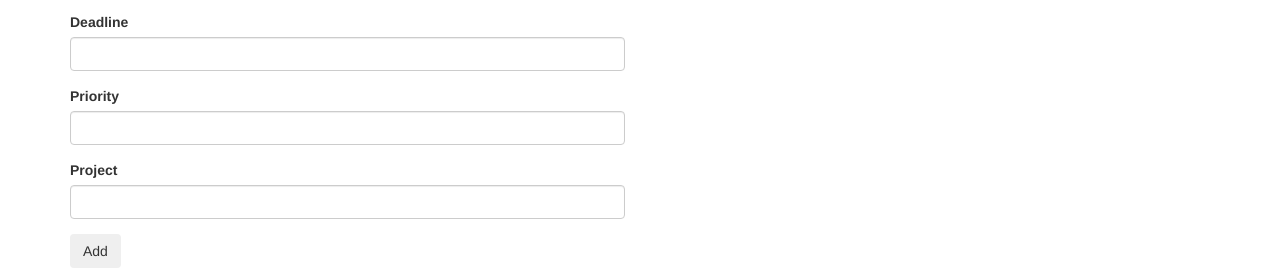
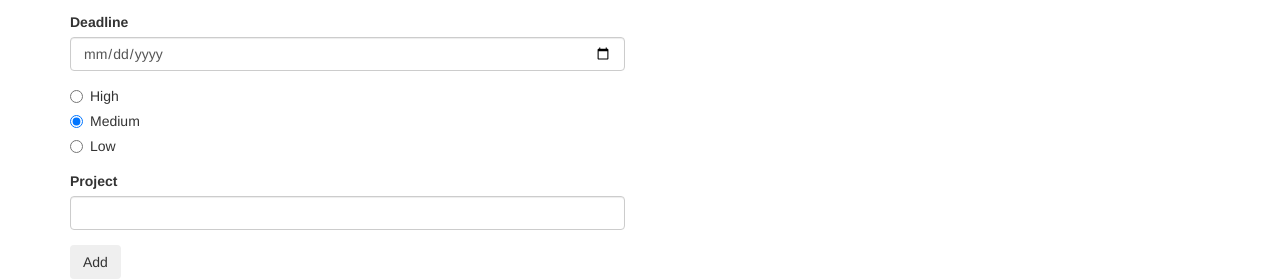
Before and after one commit to CharlesEwel/contact2, a plain HTML site: page todolist.html in a window 1280 px wide. Shown: the part 288-567 px from the top of the page. Drawn offline with Linux system fonts and the light colour scheme.

Commit message:
change data types for todo list object

```diff
--- a/js/scripts.js
+++ b/js/scripts.js
@@ -17,6 +17,14 @@ function Todo(task, deadline, priority, project) {
   this.priority = priority;
   this.project = project;
 }
+
+function formatDate(date) {
+  var day = date.charAt(8)+date.charAt(9);
+  var month = date.charAt(5)+date.charAt(6);
+  var year = date.charAt(0)+date.charAt(1)+date.charAt(2)+date.charAt(3);
+  return month+'/'+day+'/'+year
+}
+
 
 Contact.prototype.fullName = function() {
   return this.firstName + " " + this.lastName;
@@ -74,10 +82,10 @@ $(document).ready(function() {
 
     var inputtedTask = $("input#new-task").val();
     var inputtedDeadline = $("input#new-deadline").val();
-    var inputtedPriority = $("input#new-priority").val();
+    var inputtedPriority = $("input:radio[name=priority]:checked").val();
     var inputtedProject = $("input#new-project").val();
 
-    var newTodo = new Todo(inputtedTask, inputtedDeadline, inputtedPriority, inputtedProject);
+    var newTodo = new Todo(inputtedTask, formatDate(inputtedDeadline), inputtedPriority, inputtedProject);
 
     $("ul#toDoList").append("<li><span class='todo'>" + newTodo.task + "</span></li>");
     $(".todo").last().click(function() {
--- a/todolist.html
+++ b/todolist.html
@@ -5,7 +5,7 @@
     <link href="css/styles.css" rel="stylesheet" type="text/css">
     <script src="js/jquery-1.12.4.js"></script>
     <script src="js/scripts.js"></script>
-    <title>Places We've Visited</title>
+    <title>To Do List</title>
   </head>
   <body>
     <div class="container">
@@ -28,11 +28,27 @@
             </div>
             <div class="form-group">
               <label for="new-deadline">Deadline</label>
-              <input type="text" class="form-control" id="new-deadline">
+              <input type="date" min="2016-06-13" class="form-control" id="new-deadline">
             </div>
             <div class="form-group">
-              <label for="new-priority">Priority</label>
-              <input type="text" class="form-control" id="new-priority">
+              <div class="radio">
+                <label>
+                  <input type="radio" name="priority" value="high">
+                  High
+                </label>
+              </div>
+              <div class="radio">
+                <label>
+                  <input type="radio" name="priority" value="medium" checked>
+                  Medium
+                </label>
+              </div>
+              <div class="radio">
+                <label>
+                  <input type="radio" name="priority" value="low">
+                  Low
+                </label>
+              </div>
             </div>
             <div class="form-group">
               <label for="new-project">Project</label>
```
